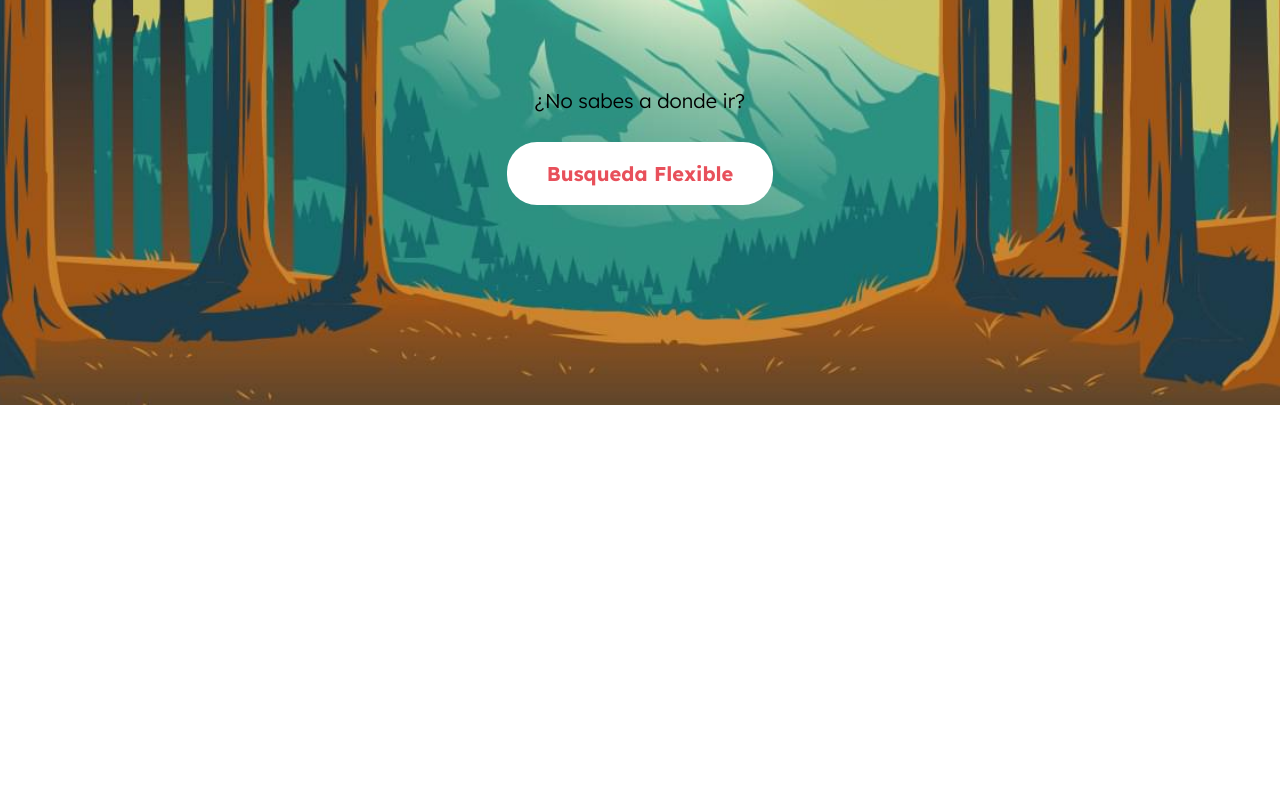
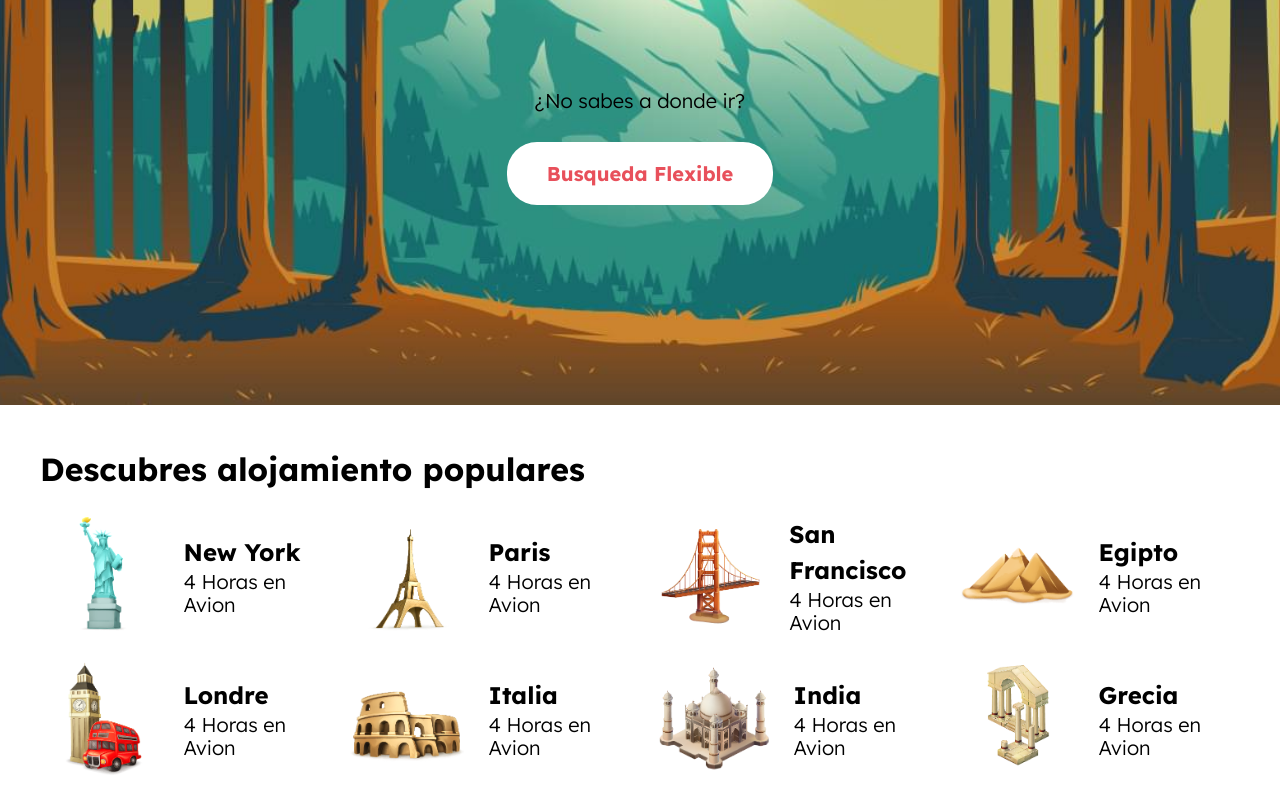
Before and after one commit to Benjamin70/Airbnb-Demo, a website: page index.html in a window 1280 px wide. Shown: the part 374-1174 px from the top of the page. Before the commit the page ends 800 px from the top, so only its background shows below. Drawn offline with Linux system fonts and the light colour scheme.

Commit message:
Seccion Destinos finalizada

```diff
--- a/index.html
+++ b/index.html
@@ -62,5 +62,101 @@
         </div>
     </header>
 
+    <section class="destinos contenedor seccion">
+        <h2 class="destinos__heading">Descubres alojamiento populares</h2>
+
+        <ul class="destinos__grid">
+
+            <li class="destino">
+                <div class="destino__imagen">
+                    <img src="build/img/icono_destino_1.png" alt="Imagen 1">
+                </div>
+                <div class="destino__informacion">
+                    <h3 class="destino__nombre">New York</h3>
+                    <p class="destino__distancia">4 Horas en Avion</p>
+                </div>
+            </li>
+            <!--Destino-->
+
+            <li class="destino">
+                <div class="destino__imagen">
+                    <img src="build/img/icono_destino_2.png" alt="Imagen 2">
+                </div>
+                <div class="destino__informacion">
+                    <h3 class="destino__nombre">Paris</h3>
+                    <p class="destino__distancia">4 Horas en Avion</p>
+                </div>
+            </li>
+            <!--Destino-->
+
+            <li class="destino">
+                <div class="destino__imagen">
+                    <img src="build/img/icono_destino_3.png" alt="Imagen 3">
+                </div>
+                <div class="destino__informacion">
+                    <h3 class="destino__nombre">San Francisco</h3>
+                    <p class="destino__distancia">4 Horas en Avion</p>
+                </div>
+            </li>
+            <!--Destino-->
+
+
+            <li class="destino">
+                <div class="destino__imagen">
+                    <img src="build/img/icono_destino_4.png" alt="Imagen 4">
+                </div>
+                <div class="destino__informacion">
+                    <h3 class="destino__nombre">Egipto</h3>
+                    <p class="destino__distancia">4 Horas en Avion</p>
+                </div>
+            </li>
+            <!--Destino-->
+
+            <li class="destino">
+                <div class="destino__imagen">
+                    <img src="build/img/icono_destino_5.png" alt="Imagen 5">
+                </div>
+                <div class="destino__informacion">
+                    <h3 class="destino__nombre">Londre</h3>
+                    <p class="destino__distancia">4 Horas en Avion</p>
+                </div>
+            </li>
+            <!--Destino-->
+
+            <li class="destino">
+                <div class="destino__imagen">
+                    <img src="build/img/icono_destino_6.png" alt="Imagen 6">
+                </div>
+                <div class="destino__informacion">
+                    <h3 class="destino__nombre">Italia</h3>
+                    <p class="destino__distancia">4 Horas en Avion</p>
+                </div>
+            </li>
+            <!--Destino-->
+
+            <li class="destino">
+                <div class="destino__imagen">
+                    <img src="build/img/icono_destino_7.png" alt="Imagen 7">
+                </div>
+                <div class="destino__informacion">
+                    <h3 class="destino__nombre">India</h3>
+                    <p class="destino__distancia">4 Horas en Avion</p>
+                </div>
+            </li>
+            <!--Destino-->
+
+            <li class="destino">
+                <div class="destino__imagen">
+                    <img src="build/img/icono_destino_8.png" alt="Imagen 8">
+                </div>
+                <div class="destino__informacion">
+                    <h3 class="destino__nombre">Grecia</h3>
+                    <p class="destino__distancia">4 Horas en Avion</p>
+                </div>
+            </li>
+            <!--Destino-->
+
+        </ul>
+    </section>
 </body>
 </html>
--- a/src/scss/app.scss
+++ b/src/scss/app.scss
@@ -1,2 +1,3 @@
 @use 'base';
-@use 'ui/header'
+@use 'ui/header';
+@use 'ui/contenido';
--- a/src/scss/base/_tipografia.scss
+++ b/src/scss/base/_tipografia.scss
@@ -16,3 +16,6 @@ h3 {
 a {
     text-decoration: none;
 }
+[class$="__heading"]{
+    margin: 2rem 0;
+}
--- /dev/null
+++ b/src/scss/ui/contenido/_destino.scss
@@ -0,0 +1,34 @@
+@use 'base/variables' as v;
+@use 'base/mixins' as m;
+
+.destinos {
+
+    &__grid{
+        @include m.grid(1, 2rem);
+
+        @include m.tablet{
+            @include m.grid(2, 2rem);
+        }
+
+        @include m.desktop{
+            @include m.grid(4, 2rem);
+        }
+    }
+}
+
+.destino {
+    display: flex;
+    justify-content: space-evenly;
+    align-items: center;
+    gap: 2rem;
+
+    &__imagen{
+        width: 14rem;
+    }
+
+    &__nombre ,
+    &__distancia{
+        margin: 0;
+    }
+
+}
--- /dev/null
+++ b/src/scss/ui/contenido/_index.scss
@@ -0,0 +1 @@
+@forward 'destino';
```
Also changed, not shown: build/css/app.css, 1 other file.
